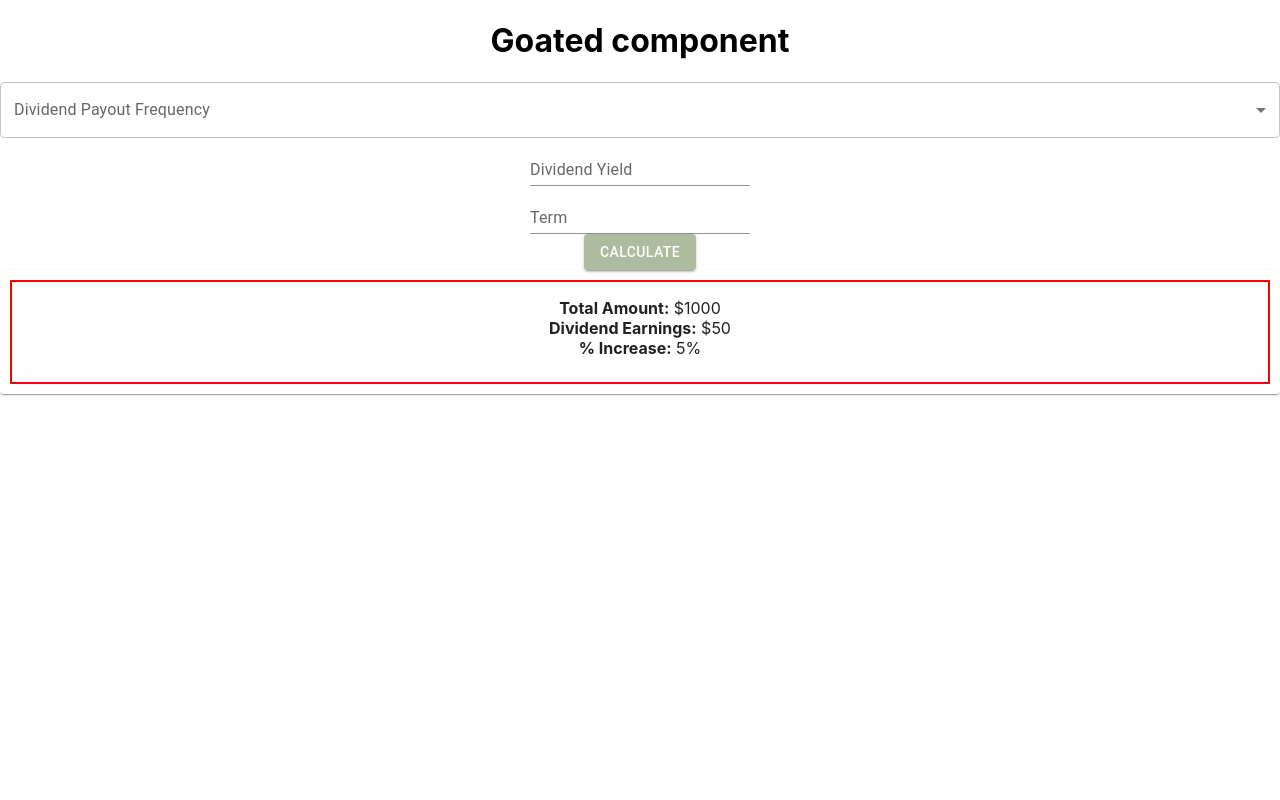
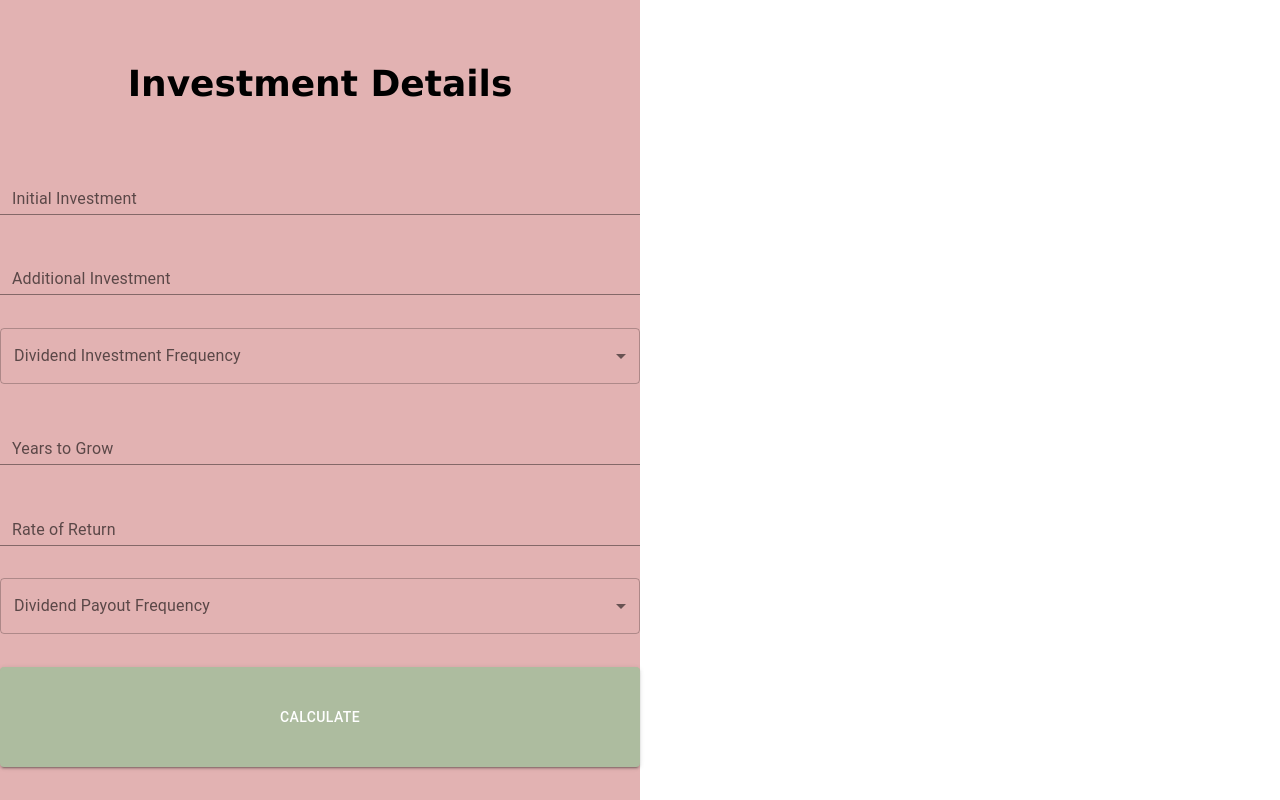
Before and after one commit to ballin-98/dividend-calculator, a React (Create React App) app: page / in a window 1280 px wide. Built offline with nearby package versions, Linux system fonts and the light colour scheme.

Commit message:
have a basic calculator ui setup

```diff
--- a/src/App.css
+++ b/src/App.css
@@ -1,38 +1,16 @@
-.App {
-  text-align: center;
+.calculator-container {
+  width: 50%;
+  height: 100vh;
+  background: rgb(226, 178, 178);
+  font-family: Verdana, Geneva, Tahoma, sans-serif;
+  display: flex;
+  flex-direction: column;
+  justify-content: space-evenly;
 }
 
-.App-logo {
-  height: 40vmin;
-  pointer-events: none;
+.calculator-title {
+  font-size: 36px;
+  font-weight: bold;
+  text-align: center;
+  padding: 30px 0px;
 }
-
-@media (prefers-reduced-motion: no-preference) {
-  .App-logo {
-    animation: App-logo-spin infinite 20s linear;
-  }
-}
-
-.App-header {
-  background-color: #282c34;
-  min-height: 100vh;
-  display: flex;
-  flex-direction: column;
-  align-items: center;
-  justify-content: center;
-  font-size: calc(10px + 2vmin);
-  color: white;
-}
-
-.App-link {
-  color: #61dafb;
-}
-
-@keyframes App-logo-spin {
-  from {
-    transform: rotate(0deg);
-  }
-  to {
-    transform: rotate(360deg);
-  }
-}
--- a/src/App.tsx
+++ b/src/App.tsx
@@ -1,12 +1,10 @@
 import "./App.css";
-import ButtonComponent from "./components/FirstComponent";
-import SummaryCard from "./components/Calculator";
+import Calculator from "./components/Calculator";
 
 function App() {
   return (
     <div className="App">
-      <ButtonComponent />
-      <SummaryCard />
+      <Calculator />
     </div>
   );
 }
--- a/src/components/Calculator.tsx
+++ b/src/components/Calculator.tsx
@@ -1,33 +1,117 @@
-import Card from "@mui/material/Card";
-import CardContent from "@mui/material/CardContent";
+import {
+  FormControl,
+  InputLabel,
+  Select,
+  MenuItem,
+  TextField,
+  Button,
+} from "@mui/material";
+import {
+  INITIAL_INVESTMENT,
+  ADDITIONAL_INVESTMENT,
+  DIVIDEND_INVESTMENT_FREQUENCY,
+  YEARS_TO_GROW,
+  RATE_OF_RETURN,
+  DIVIDEND_PAYOUT_FREQUENCY,
+} from "../constants/inputConstants";
 
-const SummaryCard = () => {
+const Calculator = () => {
   return (
-    <Card>
-      <CardContent
-        style={{
-          display: "flex",
-          flexDirection: "column",
-          alignItems: "center",
-          margin: "10px",
-          border: "2px solid red",
-        }}
+    <div className="calculator-container">
+      <div className="calculator-title">Investment Details</div>
+      <div className="calculator-initial-invesetment">
+        <TextField
+          fullWidth
+          id="standard-basic"
+          label={INITIAL_INVESTMENT}
+          variant="standard"
+          type="number"
+          inputProps={{ min: "0", step: "1" }}
+          InputLabelProps={{
+            style: { paddingLeft: "12px" }, // Adjust the left padding as needed
+          }}
+        />
+      </div>
+      <div className="additional-initial-invesetment">
+        <TextField
+          fullWidth
+          id="standard-basic"
+          label={ADDITIONAL_INVESTMENT}
+          variant="standard"
+          type="number"
+          inputProps={{ min: "0", step: "1" }}
+          InputLabelProps={{
+            style: { paddingLeft: "12px" }, // Adjust the left padding as needed
+          }}
+        />
+      </div>
+      <FormControl fullWidth>
+        <InputLabel id="demo-simple-select-label">
+          {DIVIDEND_INVESTMENT_FREQUENCY}
+        </InputLabel>
+        <Select
+          labelId="demo-simple-select-label"
+          id="demo-simple-select"
+          label={DIVIDEND_INVESTMENT_FREQUENCY}
+        >
+          <MenuItem value={1}>Yearly</MenuItem>
+          <MenuItem value={4}>Quarterly</MenuItem>
+          <MenuItem value={12}>Monthly</MenuItem>
+        </Select>
+      </FormControl>
+
+      <div className="additional-initial-invesetment">
+        <TextField
+          fullWidth
+          id="standard-basic"
+          label={YEARS_TO_GROW}
+          variant="standard"
+          type="number"
+          inputProps={{ min: "0", step: "1" }}
+          InputLabelProps={{
+            style: { paddingLeft: "12px" }, // Adjust the left padding as needed
+          }}
+        />
+      </div>
+
+      <div className="additional-initial-invesetment">
+        <TextField
+          fullWidth
+          id="standard-basic"
+          label={RATE_OF_RETURN}
+          variant="standard"
+          type="number"
+          inputProps={{ min: "0", step: "1" }}
+          InputLabelProps={{
+            style: { paddingLeft: "12px" }, // Adjust the left padding as needed
+          }}
+        />
+      </div>
+
+      <FormControl>
+        <InputLabel id="demo-simple-select-label">
+          {DIVIDEND_PAYOUT_FREQUENCY}
+        </InputLabel>
+        <Select
+          labelId="demo-simple-select-label"
+          id="demo-simple-select"
+          // value={age}
+          label={DIVIDEND_PAYOUT_FREQUENCY}
+          // onChange={handleChange}
+        >
+          <MenuItem value={1}>Yearly</MenuItem>
+          <MenuItem value={4}>Quarterly</MenuItem>
+          <MenuItem value={12}>Monthly</MenuItem>
+        </Select>
+      </FormControl>
+      <Button
+        variant="contained"
+        style={{ backgroundColor: "#ADBC9F", height: "100px" }}
       >
-        <div>
-          {/* Total Amount */}
-          <strong>Total Amount:</strong> $1000
-        </div>
-        <div>
-          {/* Dividend Earnings */}
-          <strong>Dividend Earnings:</strong> $50
-        </div>
-        <div>
-          {/* % Increase */}
-          <strong>% Increase:</strong> 5%
-        </div>
-      </CardContent>
-    </Card>
+        Calculate
+      </Button>
+    </div>
   );
 };
 
-export default SummaryCard;
+export default Calculator;
--- a/src/components/FirstComponent.tsx
+++ /dev/null
@@ -1,70 +0,0 @@
-import { useState } from "react";
-import Button from "@mui/material/Button";
-import {
-  FormControl,
-  InputLabel,
-  Select,
-  MenuItem,
-  TextField,
-} from "@mui/material";
-
-const ButtonComponent = () => {
-  const doSomething = () => {
-    console.log("what's good");
-  };
-
-  const [age, setAge] = useState(""); // Use the useState hook to create age state
-
-  const handleChange = (event: any) => {
-    setAge(event.target.value); // Update the age state when the select value changes
-  };
-
-  return (
-    <div>
-      <h1>Goated component</h1>
-      <FormControl fullWidth>
-        <InputLabel id="demo-simple-select-label">
-          Dividend Payout Frequency
-        </InputLabel>
-        <Select
-          labelId="demo-simple-select-label"
-          id="demo-simple-select"
-          value={age}
-          label="Dividend Payout Frequency"
-          onChange={handleChange}
-        >
-          <MenuItem value={1}>Yearly</MenuItem>
-          <MenuItem value={4}>Quarterly</MenuItem>
-          <MenuItem value={12}>Monthly</MenuItem>
-        </Select>
-      </FormControl>
-      <div className="yield">
-        <TextField
-          id="standard-basic"
-          label="Dividend Yield"
-          variant="standard"
-          type="number"
-          inputProps={{ min: "0", step: "1" }}
-        />
-      </div>
-      <div className="term">
-        <TextField
-          id="standard-basic"
-          label="Term"
-          variant="standard"
-          type="number"
-          inputProps={{ min: "0", step: "1" }}
-        />
-      </div>
-      <Button
-        variant="contained"
-        style={{ backgroundColor: "#ADBC9F" }}
-        onClick={doSomething}
-      >
-        Calculate
-      </Button>
-    </div>
-  );
-};
-
-export default ButtonComponent;
--- /dev/null
+++ b/src/constants/inputConstants.tsx
@@ -0,0 +1,6 @@
+export const INITIAL_INVESTMENT = "Initial Investment";
+export const ADDITIONAL_INVESTMENT = "Additional Investment";
+export const DIVIDEND_INVESTMENT_FREQUENCY = "Dividend Investment Frequency";
+export const YEARS_TO_GROW = "Years to Grow";
+export const RATE_OF_RETURN = "Rate of Return";
+export const DIVIDEND_PAYOUT_FREQUENCY = "Dividend Payout Frequency";
```
